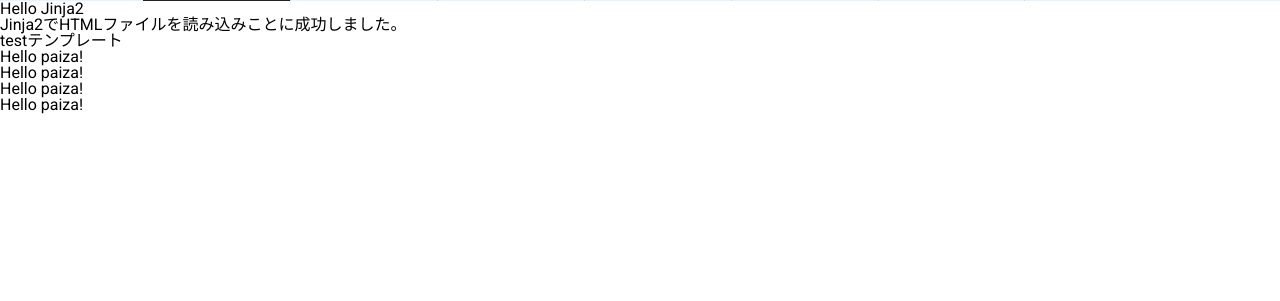
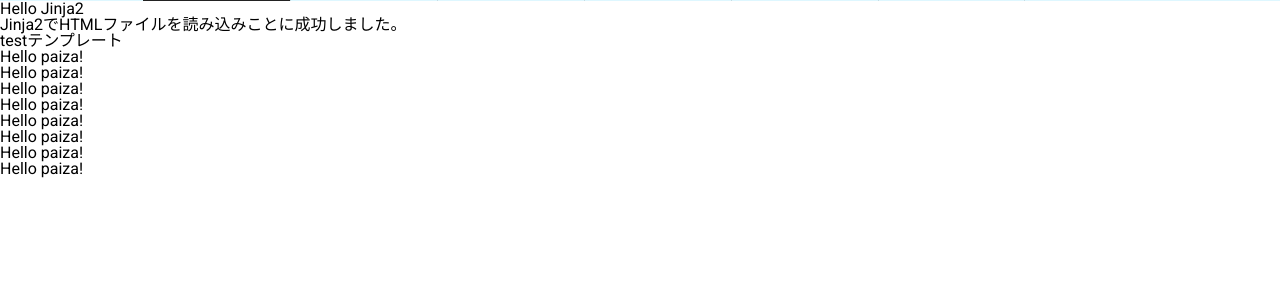
Before and after one commit to tamura0425/flask, a Python web app: template flask/templates/test.html in a window 1280 px wide. Shown: the part 81-382 px from the top of the page. Run offline with Jinja, Linux system fonts and the light colour scheme; the template is opened without the code that fills it, so the values that code supplies are empty.

Commit message:
flsk HTMLの連携理解

```diff
--- a/flask/templates/test.html
+++ b/flask/templates/test.html
@@ -4,4 +4,10 @@
     <p>Hello paiza!</p>
     <p>Hello paiza!</p>
     <p>Hello paiza!</p>
+
+
+    <p>Hello paiza!</p>
+    <p>Hello paiza!</p>
+    <p>Hello paiza!</p>
+    <p>Hello paiza!</p>
 {% endblock %}
```
